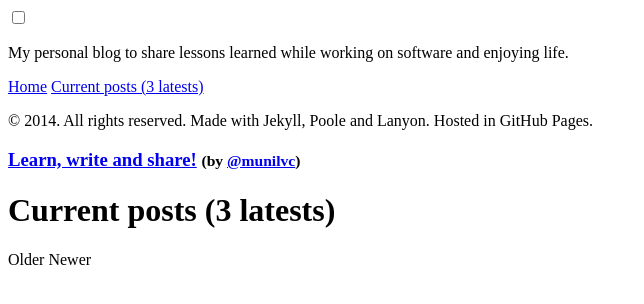
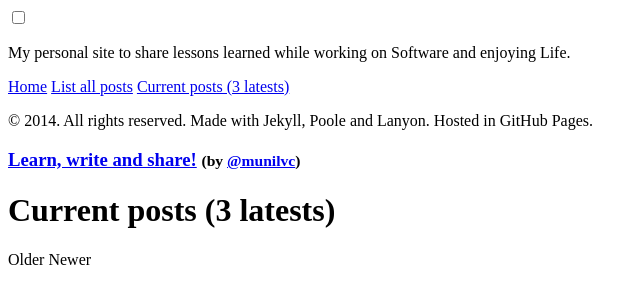
Before and after one commit to munilvc/munilvc.github.io, a Jekyll site: the page built from currentPosts.md, in a window 1280 px wide. Shown: the top 304 px of the page, without its empty margins (0-644 px from the left). Built offline with Jekyll 4.4.1, drawn with Linux system fonts in a browser that asks for light colours; Markdown is read by kramdown in place of the engine named in the settings.

Commit message:
Customize blog 2

```diff
--- a/_config.yml
+++ b/_config.yml
@@ -8,7 +8,7 @@
 # Setup
 title:            Learn, write and share!
 tagline:          '(by <a href="https://twitter.com/munilvc" target="_blank">@munilvc</a>)'
-description:      'My personal blog to share lessons learned while working on software and enjoying life.'
+description:      'My personal site to share lessons learned while working on Software and enjoying Life.'
 url:              http://munilvc.github.io
 paginate:         5
 
```
Also changed, not shown: allPostsList.md (added, +9 -0 lines), index.html (+6 -4 lines), public/favicon.ico, public/favicon_.ico (added).
